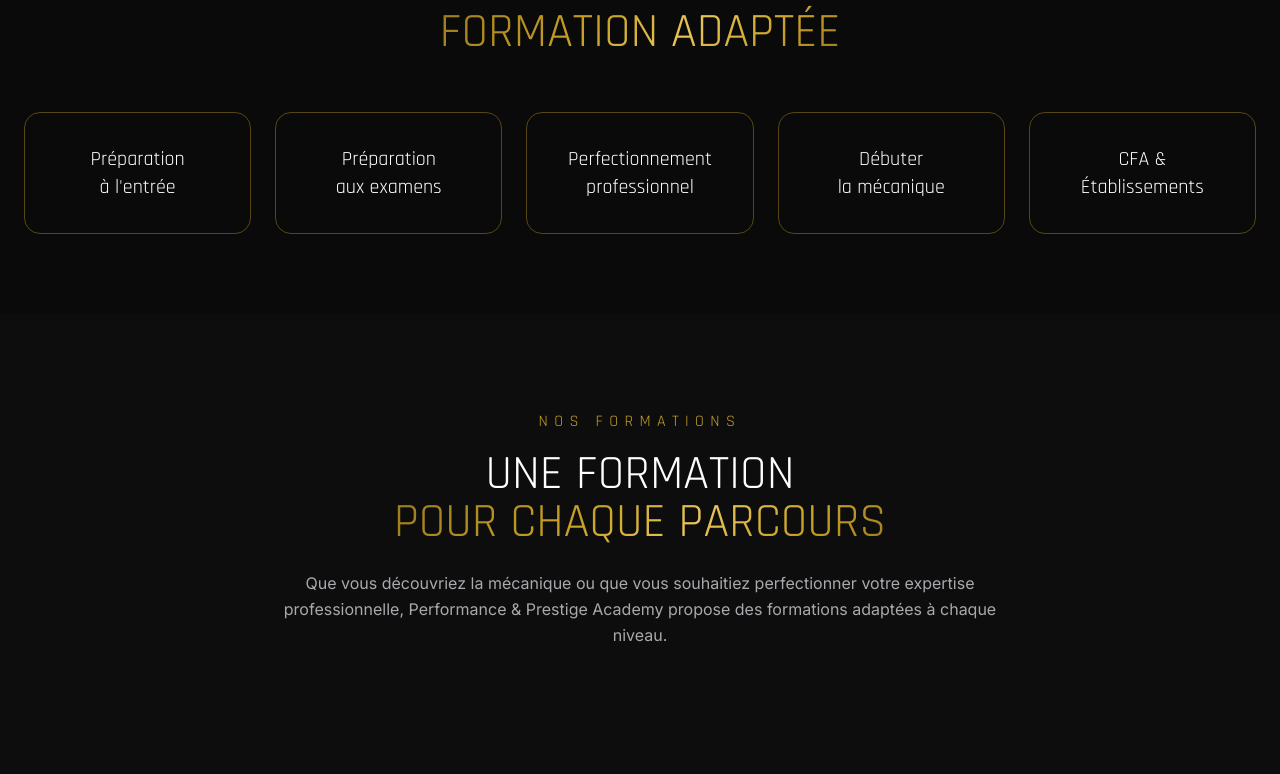
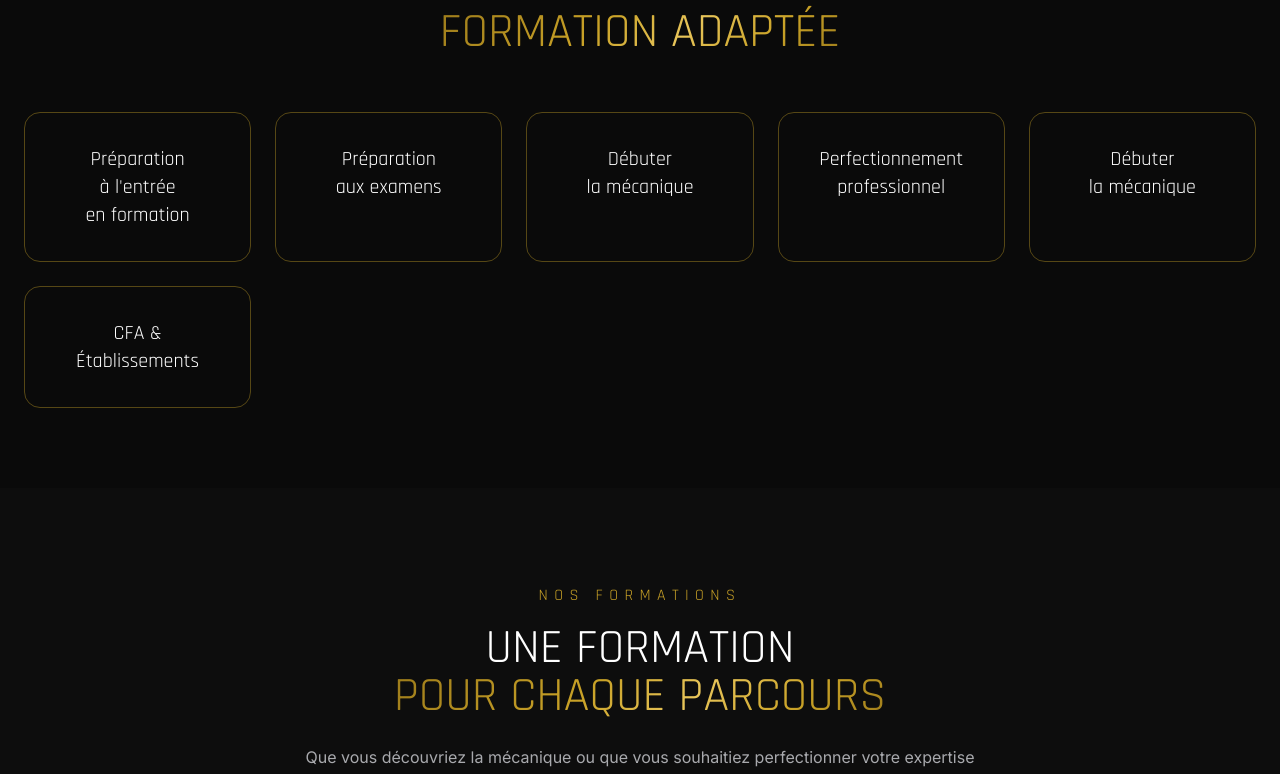
Before and after one commit to PerformancePrestigeAcademy/performance-prestige-academy, a React (Vite) app: page /formation in a window 1280 px wide. Shown: the part 817-1591 px from the top of the page. Built offline with nearby package versions, Linux system fonts and the light colour scheme.

Commit message:
PATCH 006 V6
Petites corrections

```diff
--- a/src/Pages/FormationPage.tsx
+++ b/src/Pages/FormationPage.tsx
@@ -129,6 +129,8 @@ export default function FormationPage() {
          Préparation
          <br />
          à l'entrée
+         <br />
+         en formation
          </h3>
          </a>
 
@@ -140,6 +142,17 @@ export default function FormationPage() {
          Préparation
          <br />
          aux examens
+         </h3>
+         </a>
+
+         <a
+         href="#debutants"
+         className="service-card gold-border rounded-2xl p-8 text-center hover:-translate-y-2 transition-all duration-300"
+         >
+         <h3 className="font-racing text-xl">
+         Débuter
+         <br />
+         la mécanique
          </h3>
          </a>
 
@@ -558,7 +571,7 @@ export default function FormationPage() {
 
          <div className="bg-dark-card gold-border rounded-2xl p-8 service-card">
 
-         <p className="font-racing text-xs tracking-[0.35em] text-[#C9A227] mb-3">
+         <p className="font-racing text-sm tracking-[0.35em] text-[#C9A227] mb-3">
             CAP
          </p>
 
```
